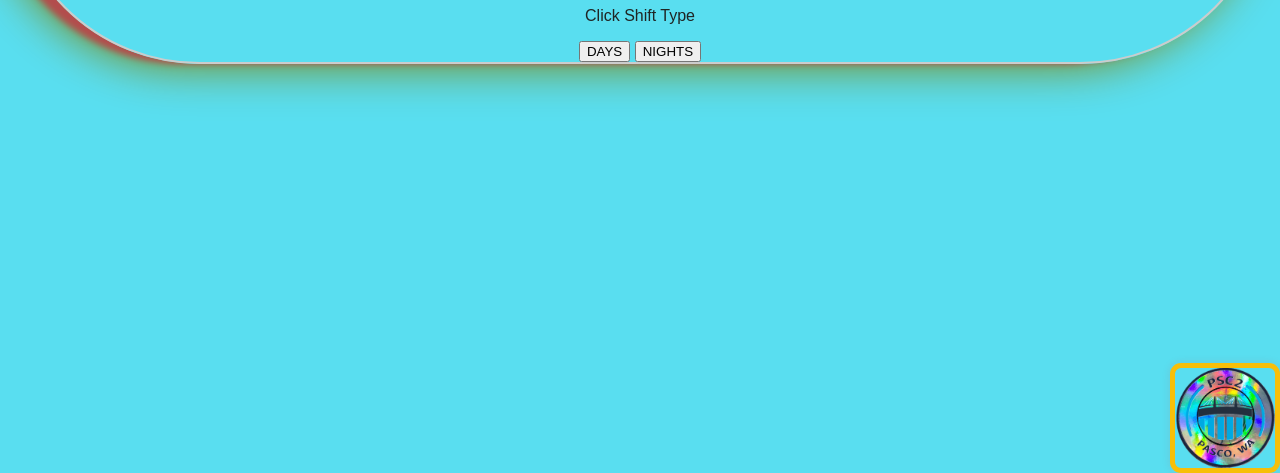
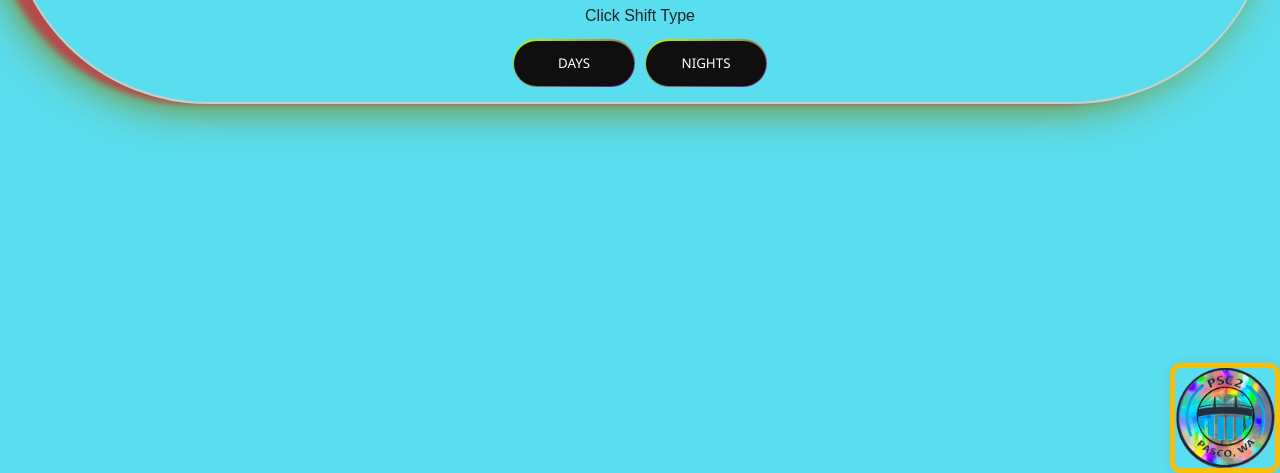
Before and after one commit to nathan441/pidCplhChecker, a plain HTML site: page index.html in a window 1280 px wide. Shown: the part 327-800 px from the top of the page. Drawn offline with Linux system fonts and the light colour scheme.

Commit message:
Added button UI

```diff
--- a/index.html
+++ b/index.html
@@ -23,6 +23,7 @@
 
     </style>
   <title>Welcome</title>
+  <link rel="stylesheet" href="styles.css">
 
 
 </head>
@@ -39,17 +40,15 @@
 
 
 <body>
-  <img src="amazon.png" alt="Amazon" width=400" height="150" style="border-radius: 1%; border: 10px solid #f8ac08;">
+  <img src="amazon.png" alt="Amazon" width=400" height="150" style="border-radius: 10%; border: 10px solid #f8ac08;">
   <h1>Welcome to PID CPP page</h1>
-  <p>Click Shift Type
-  </p>
-  <button onclick="location.href='main.html?mode=day'">DAYS</button>
-  <button onclick="location.href='main.html?mode=night'">NIGHTS</button>
+  <p>Click Shift Type</p>
+
+  <div class="button-row">
+    <button onclick="location.href='main.html?mode=day'">DAYS</button>
+    <button onclick="location.href='main.html?mode=night'">NIGHTS</button>
+  </div>
 
 
 </body>
-
-
-
-
 </html>
--- /dev/null
+++ b/styles.css
@@ -0,0 +1,53 @@
+@keyframes glow {
+    0% {
+        box-shadow:  0 0 5px rgb(247, 239, 128), 0 0 5px rgb(188, 252, 13);
+    }
+    50% {
+        box-shadow:  0 0 20px rgb(247, 239, 128), 0 0 20px rgb(188, 252, 13);
+    }
+    100% {
+        box-shadow:  0 0 5px rgb(247, 239, 128), 0 0 5px rgb(188, 252, 13);
+    }
+}
+
+button{
+    padding: 1em 2em;
+    background-color: #0f0f0f;
+    border: none;
+    color: #ffffff;
+    border-radius: 1000px;
+    font-family: 'Segoe UI', Tahoma, Geneva, Verdana, sans-serif;
+    position: relative;
+    display: flex;
+    justify-content: center;
+    align-items: center;
+}
+
+button::after{
+    content : '';
+    position: absolute;
+    height: 107%;
+    width: 102%;
+    border-radius: 100px;
+    background-color: red;
+    background-image: linear-gradient(to bottom right, rgb(188, 252, 13), purple);
+    z-index: -1;
+}
+
+button:hover{
+    z-index:0;
+    animation: glow 1s infinite;
+    box-shadow:  7px 0 7px rgb(247, 239, 128), -7px 0 7px rgb(188, 252, 13);
+}
+
+/* Center and space the shift buttons */
+.button-row{
+    display: flex;
+    justify-content: center;
+    gap: 12px;
+    margin: 16px 0;
+}
+
+.button-row button{
+    min-width: 120px;
+}
```
Also changed, not shown: main.html (+10 -2 lines), test.html (added, +12 -0 lines).
